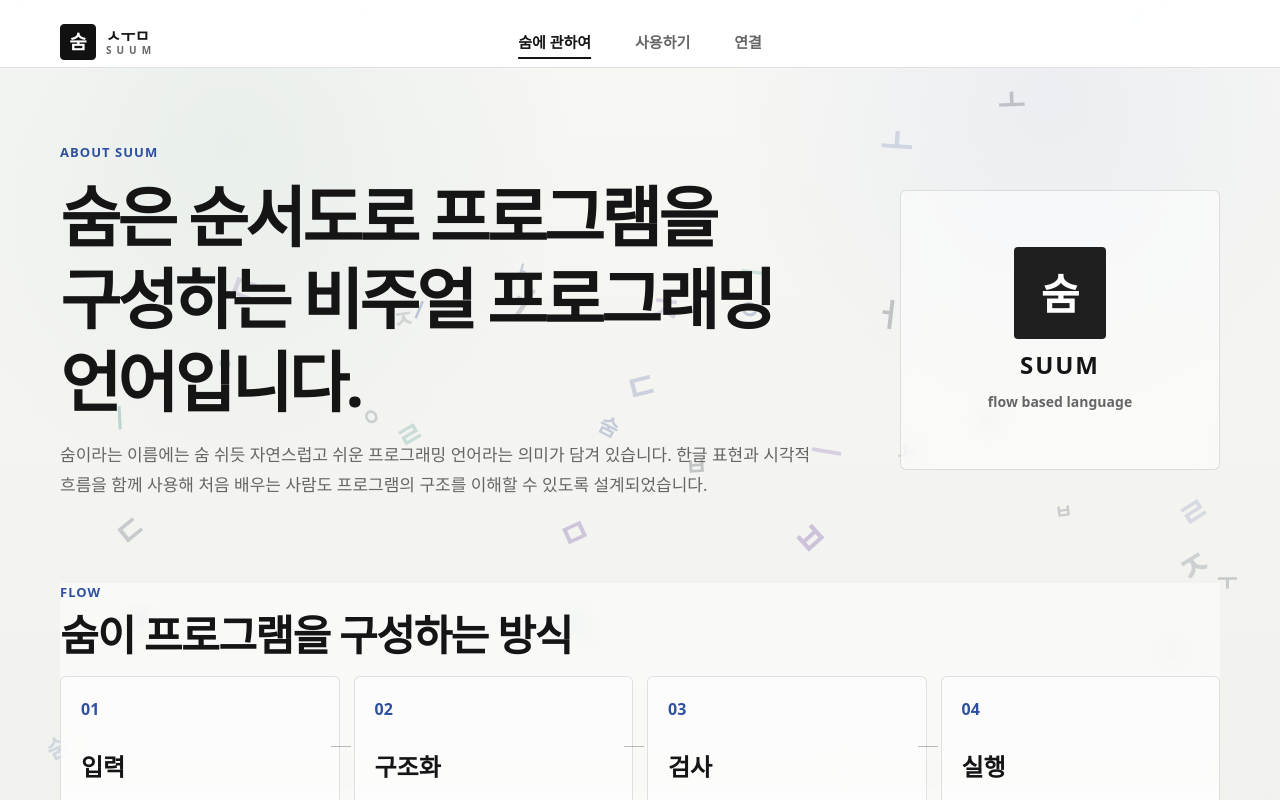
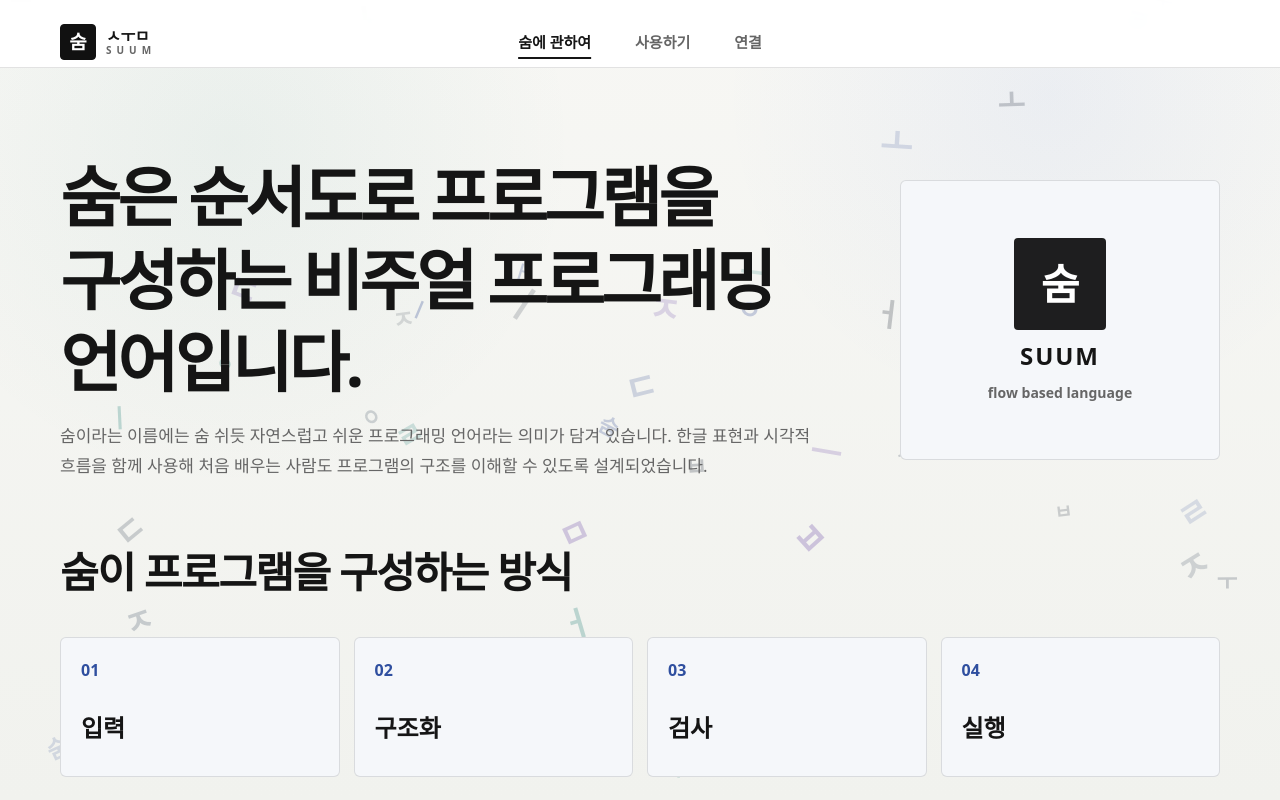
Before and after one commit to bhy0426/Rookie, a React (Vite) app: page /about in a window 1280 px wide. Shown: the top 800 px of the page. Built offline with nearby package versions, Linux system fonts and the light colour scheme.

Commit message:
2026_06_10_fix

```diff
--- a/src/pages/AboutPage.tsx
+++ b/src/pages/AboutPage.tsx
@@ -34,7 +34,7 @@ const AboutPage: React.FC = () => {
       <main className={isEnter ?  "aboutPage" : "aboutPage-upper"}>
       <section className="aboutHero suum-container">
         <div>
-          <p className="eyebrow">ABOUT SUUM</p>
+          <p className="eyebrow"></p>
           <h1>숨은 순서도로 프로그램을 구성하는 비주얼 프로그래밍 언어입니다.</h1>
           <p>
             숨이라는 이름에는 숨 쉬듯 자연스럽고 쉬운 프로그래밍 언어라는 의미가 담겨 있습니다.
@@ -48,14 +48,14 @@ const AboutPage: React.FC = () => {
         </div>
       </section>
 
-      <section className="aboutFlow suum-container">
+      <section className="suum-container">
         <div className="sectionHeader">
-          <p className="eyebrow">FLOW</p>
+          <p className="eyebrow"></p>
           <h2>숨이 프로그램을 구성하는 방식</h2>
         </div>
         <div className="flowGrid">
           {flowItems.map((item, index) => (
-            <div className="flowItem" key={item}>
+            <div className="aboutFlow  flowItem" key={item}>
               <span>{String(index + 1).padStart(2, "0")}</span>
               <strong>{item}</strong>
             </div>
--- a/src/styles/pages/AboutPage.css
+++ b/src/styles/pages/AboutPage.css
@@ -17,7 +17,7 @@
 
   transition-property: transform opacity;
   transition-duration: 1.5s;
-  transition-delay: 2s;
+  /* transition-delay: 2s; */
   transition-timing-function: ease;
 }
 
@@ -118,7 +118,7 @@
   background: rgba(255, 255, 255, 0.52);
 }
 
-.flowItem:not(:last-child)::after {
+/* .flowItem:not(:last-child)::after {
   content: "";
   position: absolute;
   top: 50%;
@@ -126,7 +126,7 @@
   width: 20px;
   height: 1px;
   background: var(--suum-border-dark);
-}
+} */
 
 .flowItem span {
   display: block;
@@ -215,6 +215,7 @@
 .aboutPhilosophy,
 .featureCard,
 .aboutFlow {
-  background: rgba(255, 255, 255, 0.52);
-  backdrop-filter: blur(9px);
+  /* background: rgba(255, 255, 255, 0.8); */
+  background-color: rgba(245, 247, 250, 1);
+  backdrop-filter: blur(1px);
 }
```
